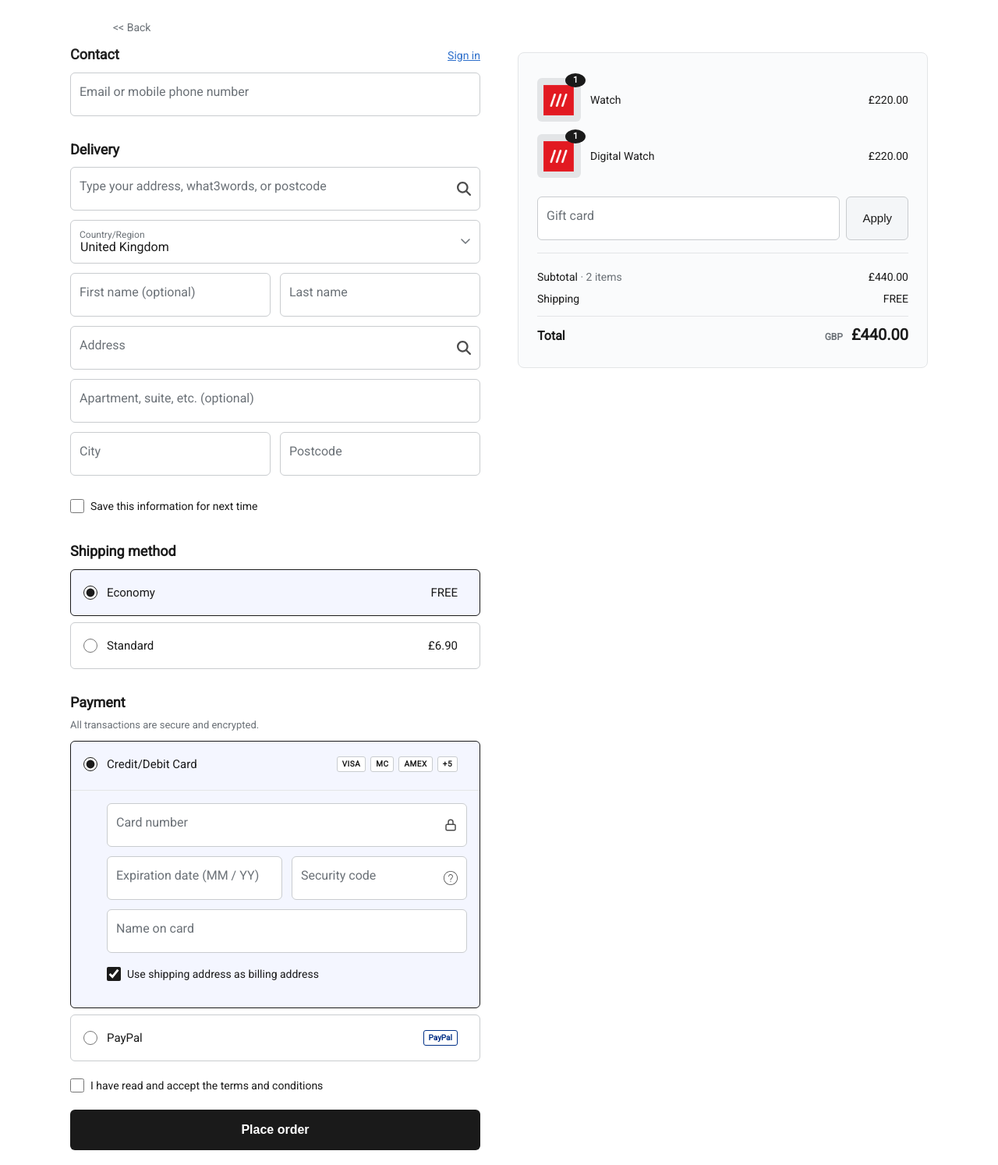
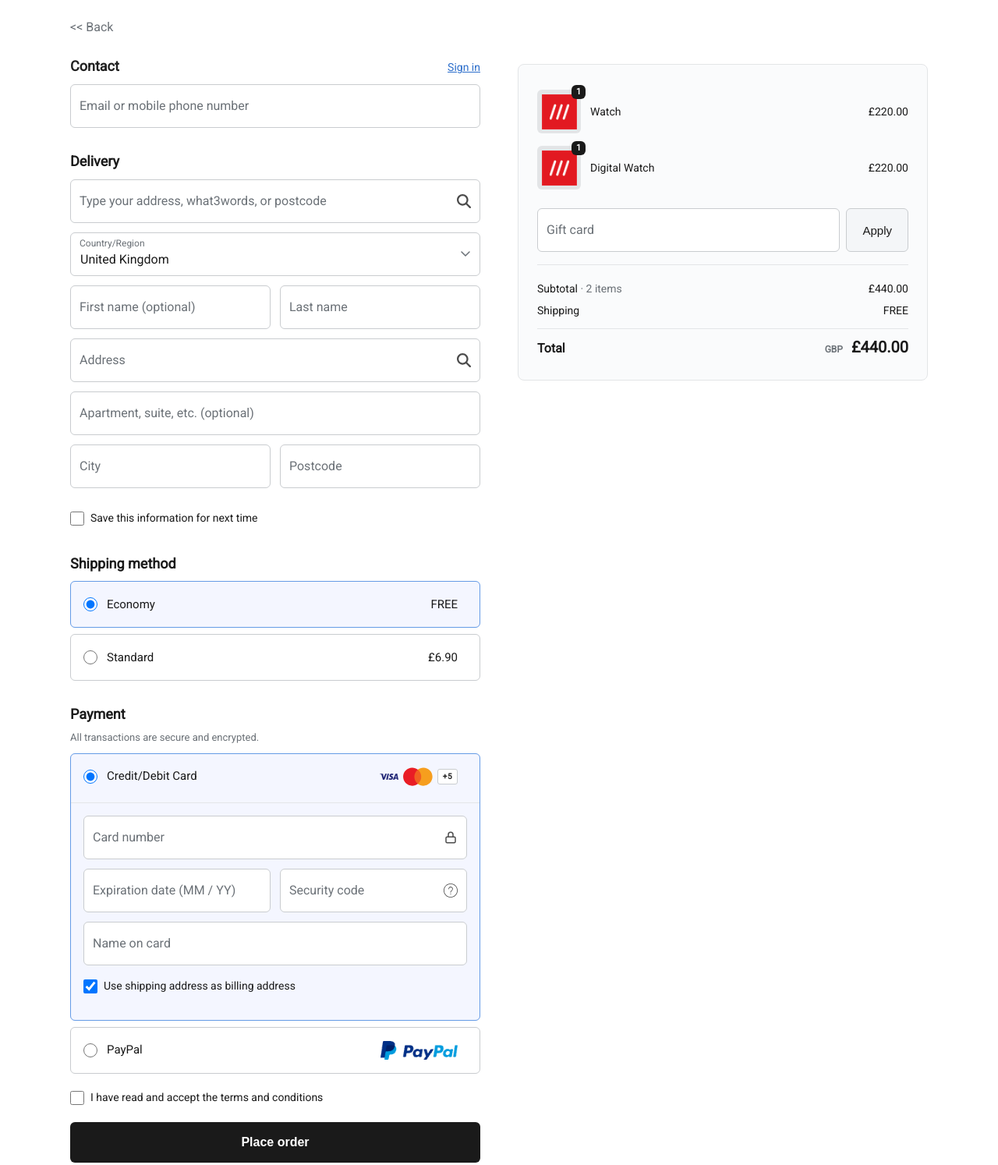
Before and after one commit to what3words/w3w-demo-store, a website: page address-validator-form.html in a window 1280 px wide. Shown: the whole page at 78% size. Drawn offline with Linux system fonts and the light colour scheme; a script that the page names is missing.

Commit message:
fix: update styles, icons and script for dev

```diff
--- a/address-validator-form.html
+++ b/address-validator-form.html
@@ -39,8 +39,7 @@
 
             <!-- Swiftcomplete address lookup -->
             <div class="ff has-icon" id="checkout-what3words-input">
-              <input id="w3w-input" name="checkout_w3w_lookup" type="text"
-                     placeholder=" " autocomplete="off">
+              <input id="w3w-input" name="checkout_w3w_lookup" type="text" placeholder=" " autocomplete="off">
               <label for="w3w-input">Type your address, what3words, or postcode</label>
               <img class="ff-icon" src="/images/icons/search.svg" alt="">
             </div>
@@ -380,9 +379,8 @@
                 <input type="radio" name="payment_method" value="card" checked>
                 <span class="cs-radio__label">Credit/Debit Card</span>
                 <span class="cs-brands">
-                  <span class="cs-brand">VISA</span>
-                  <span class="cs-brand">MC</span>
-                  <span class="cs-brand">AMEX</span>
+                  <img class="cs-brand-img" src="/images/icons/visa.png" alt="Visa">
+                  <img class="cs-brand-img" src="/images/icons/mastercard.svg" alt="Mastercard">
                   <span class="cs-brand">+5</span>
                 </span>
               </label>
@@ -423,7 +421,7 @@
                 <input type="radio" name="payment_method" value="paypal">
                 <span class="cs-radio__label">PayPal</span>
                 <span class="cs-brands">
-                  <span class="cs-brand cs-brand--paypal">PayPal</span>
+                  <img class="cs-brand-img" src="/images/icons/paypal.png" alt="PayPal">
                 </span>
               </label>
             </fieldset>
--- a/css/scss/_buttons.scss
+++ b/css/scss/_buttons.scss
@@ -4,7 +4,6 @@
     padding: 1rem 4rem;
     position: relative;
     z-index: 5;
-    font-weight: 300;
     @include box-sizing(border-box);
     @include border-radius(0);
     background: $red;
--- a/css/scss/_checkout-shopify.scss
+++ b/css/scss/_checkout-shopify.scss
@@ -23,8 +23,9 @@ body.w3w-checkout--shopify {
     display: inline-block;
     color: #6b7177;
     text-decoration: none;
-    font-size: 14px;
-    margin-bottom: 16px;
+    font-size: 16px;
+    margin-bottom: 3rem;
+    padding-left: 0;
     &:hover { color: #1a1a1a; }
   }
 
@@ -101,7 +102,6 @@ body.w3w-checkout--shopify .ff > #w3w-input {
     width: 18px;
     height: 18px;
     margin: 0;
-    accent-color: #1a1a1a;
   }
 
   &--terms { margin: 16px 0; }
@@ -118,7 +118,7 @@ body.w3w-checkout--shopify .ff > #w3w-input {
   transition: border-color .15s ease, background .15s ease;
 
   &--selected {
-    border-color: #1a1a1a;
+    border-color: #659be6;
     background: #f4f6ff;
   }
 
@@ -134,7 +134,6 @@ body.w3w-checkout--shopify .ff > #w3w-input {
       width: 18px;
       height: 18px;
       margin: 0;
-      accent-color: #1a1a1a;
     }
   }
 
@@ -142,7 +141,7 @@ body.w3w-checkout--shopify .ff > #w3w-input {
   &__price { font-weight: 500; }
 
   &__body {
-    padding: 0 16px 16px 46px;
+    padding: 0 16px 16px 16px;
     border-top: 1px solid #e3e5e7;
     margin-top: 4px;
     padding-top: 16px;
@@ -177,6 +176,14 @@ body.w3w-checkout--shopify .ff > #w3w-input {
     border-color: #003087;
     letter-spacing: 0;
   }
+}
+
+.cs-brand-img {
+  display: inline-block;
+  width: auto;
+  height: 24px;
+  object-fit: contain;
+  vertical-align: middle;
 }
 
 /* ── Place order ───────────────────────────────── */
@@ -230,7 +237,7 @@ body.w3w-checkout--shopify .ff > #w3w-input {
     border-radius: 6px;
     background: #e3e5e7;
     background-image: url("/images/favicon_logo.png");
-    background-size: 70%;
+    background-size: 80%;
     background-repeat: no-repeat;
     background-position: center;
   }
@@ -241,8 +248,7 @@ body.w3w-checkout--shopify .ff > #w3w-input {
     right: -6px;
     min-width: 18px;
     height: 18px;
-    padding: 0 4px;
-    border-radius: 50%;
+    border-radius: 6px;
     background: #1a1a1a;
     color: #fff;
     font-size: 11px;
--- a/css/scss/_form-floating.scss
+++ b/css/scss/_form-floating.scss
@@ -26,14 +26,16 @@
     font-family: inherit;
 
     &:focus {
-      border-color: #1a1a1a;
-      outline: 2px solid #1a1a1a;
+      border-color: #659be6;
+      //outline: 2px solid #1a1a1a;
       outline-offset: -2px;
     }
 
     // The placeholder must be a single space (not empty) in the markup so
     // :placeholder-shown is reliable across browsers.
-    &::placeholder { color: transparent; }
+    &::placeholder {
+      color: transparent;
+    }
   }
 
   > select {
@@ -55,8 +57,14 @@
     left: 12px;
     top: 50%;
     transform: translateY(-50%);
+    margin: 0;
+    padding: 0;
+    // Override the global `label { min-height: 30px }` from _forms.scss
+    // so the floated 12px label doesn't render in a 30px-tall box.
+    min-height: 0;
     color: #6b7177;
     font-size: 16px;
+    line-height: 1;
     pointer-events: none;
     background: transparent;
     transition: transform .15s ease, font-size .15s ease, top .15s ease, color .15s ease;
@@ -71,7 +79,7 @@
   > select:valid + label,
   > textarea:not(:placeholder-shown) + label,
   > textarea:focus + label {
-    top: 10px;
+    top: 8px;
     transform: translateY(0);
     font-size: 12px;
   }
@@ -83,6 +91,7 @@
     -webkit-box-shadow: 0 0 0 1000px #fff inset;
     transition: background-color 9999s ease-in-out 0s;
   }
+
   > input:-webkit-autofill + label {
     top: 10px;
     transform: translateY(0);
@@ -103,13 +112,26 @@
   }
 
   &.has-icon > input,
-  &.has-icon > select { padding-right: 40px; }
+  &.has-icon > select {
+    padding-right: 40px;
+  }
 }
 
 // Row helpers
-.row-2 { display: grid; grid-template-columns: 1fr 1fr; gap: 12px; }
-.row-3 { display: grid; grid-template-columns: 1.4fr 1fr 1fr; gap: 12px; }
+.row-2 {
+  display: grid;
+  grid-template-columns: 1fr 1fr;
+  gap: 12px;
+}
+
+.row-3 {
+  display: grid;
+  grid-template-columns: 1.4fr 1fr 1fr;
+  gap: 12px;
+}
 
 @media (max-width: 600px) {
-  .row-2, .row-3 { grid-template-columns: 1fr; }
+  .row-2, .row-3 {
+    grid-template-columns: 1fr;
+  }
 }
--- a/css/scss/_swiftcomplete.scss
+++ b/css/scss/_swiftcomplete.scss
@@ -1,3 +1,8 @@
-.swiftcompleteContainer {
-    top: 391px !important;
+// Legacy hardcoded override from the pre-Shopify demo layout, where the
+// lookup field happened to sit at y=391. Kept (scoped) so we don't risk
+// regressing the original /address-validator-form-posttag and other
+// pages that may visually depend on it. On the Shopify-style page we
+// let Swiftcomplete's own inline `top: …px` positioning take effect.
+body:not(.w3w-checkout--shopify) .swiftcompleteContainer {
+    //top: 391px !important;
 }
--- a/package.json
+++ b/package.json
@@ -4,7 +4,10 @@
   "description": "A template for HTML and CSS",
   "main": "index.html",
   "scripts": {
-    "start": "serve -p 4000"
+    "start": "serve -p 4000",
+    "build:css": "sass css/scss/styles.scss css/styles.css",
+    "watch:css": "sass --watch css/scss/styles.scss:css/styles.css",
+    "dev": "concurrently -k -n serve,sass -c blue,magenta \"npm start\" \"npm run watch:css\""
   },
   "keywords": [
     "html",
@@ -13,6 +16,7 @@
   "author": "Ives van Hoorne",
   "license": "MIT",
   "devDependencies": {
+    "concurrently": "^9.2.1",
     "sass": "^1.76.0",
     "serve": "^14.2.3"
   }
```
Also changed, not shown: css/styles.css, images/icons/mastercard.svg (added), images/icons/paypal.png (added), images/icons/visa.png (added), 1 other file.
